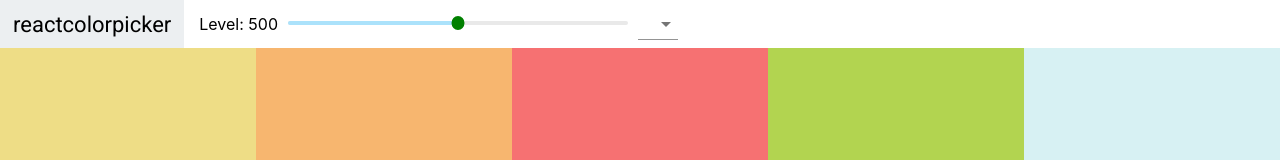
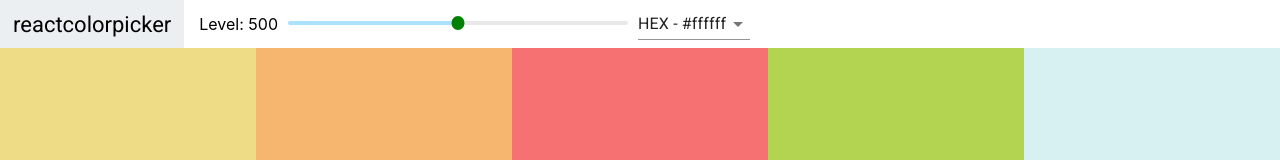
Before and after one commit to bdushimi/atlp-react-level-up, a React (Create React App) app in the folder colors/: page / in a window 1280 px wide. Shown: the top 160 px of the page. Built offline with nearby package versions, Linux system fonts and the light colour scheme.

Commit message:
Adds change color formarts handles

```diff
--- a/colors/src/Navbar.js
+++ b/colors/src/Navbar.js
@@ -1,14 +1,35 @@
 import React, { Component } from 'react'
 import Select from "@material-ui/core/Select"
+import MenuItem from "@material-ui/core/MenuItem"
 import 'rc-slider/assets/index.css';
 import "./Navbar.css";
 import Slider from 'rc-slider';
 
 export default class Navbar extends Component {
+
+    constructor(props) {
+        super(props);
+        this.state = {
+            format: "hex"
+        }
+
+        this.handleChange = this.handleChange.bind(this)
+    }
+
+    handleChange(event) {
+        this.setState({
+            format: event.target.value
+        })
+
+        this.props.handleOnChange(event.target.value);
+
+    }
+
+
     render() {
 
-        const { level, changeLevel} = this.props;
-
+        const { level, changeLevel, handleOnChange } = this.props;
+        const { format } = this.state;
         return (
             <header className="Navbar">
                 <div className="logo">
@@ -27,7 +48,11 @@ export default class Navbar extends Component {
                     </div>
                 </div>
                 <div className="select-container">
-                    <Select />
+                    <Select value={format} onChange={this.handleChange}>
+                        <MenuItem value="hex">HEX - #ffffff</MenuItem>
+                        <MenuItem value="rgb">RGB - rgb(255,255,255)</MenuItem>
+                        <MenuItem value="rgba">RGBA - rgba(255,255,255,1.0)</MenuItem>
+                    </Select>
                 </div>
             </header>
         )
--- a/colors/src/Palette.js
+++ b/colors/src/Palette.js
@@ -2,6 +2,7 @@ import React, { Component } from 'react';
 import Navbar from './Navbar';
 import ColorBox from './colorBox';
 import "./Palette.css";
+import { computeHeadingLevel } from '@testing-library/react';
 
 
 class Palette extends Component {
@@ -9,9 +10,11 @@ class Palette extends Component {
         super(props);
         this.state = {
             level: 500,
+            format: "hex",
         }
 
         this.changeLevel = this.changeLevel.bind(this);
+        this.changeFormat = this.changeFormat.bind(this);
     }
 
 
@@ -19,19 +22,23 @@ class Palette extends Component {
         this.setState({ level });
     }
 
+    changeFormat = (value) => {
+        this.setState({ format: value });
+    }
+
 
     render() {
 
-        const { level } = this.state;
+        const { level, format } = this.state;
         const { colors } = this.props.palette;
 
         const colorBoxes = colors[level].map((color, index) => (
-            <ColorBox background={color.hex} key={index} name={ color.name }/>
+            <ColorBox background={color[format]} key={index} name={ color.name }/>
         ));
 
         return (
             <div className="Palette">
-                <Navbar level={level} changeLevel={ this.changeLevel}/>
+                <Navbar level={level} changeLevel={this.changeLevel} handleOnChange={this.changeFormat}/>
 
                 <div className="Palette-colors">
                     {colorBoxes}
```
